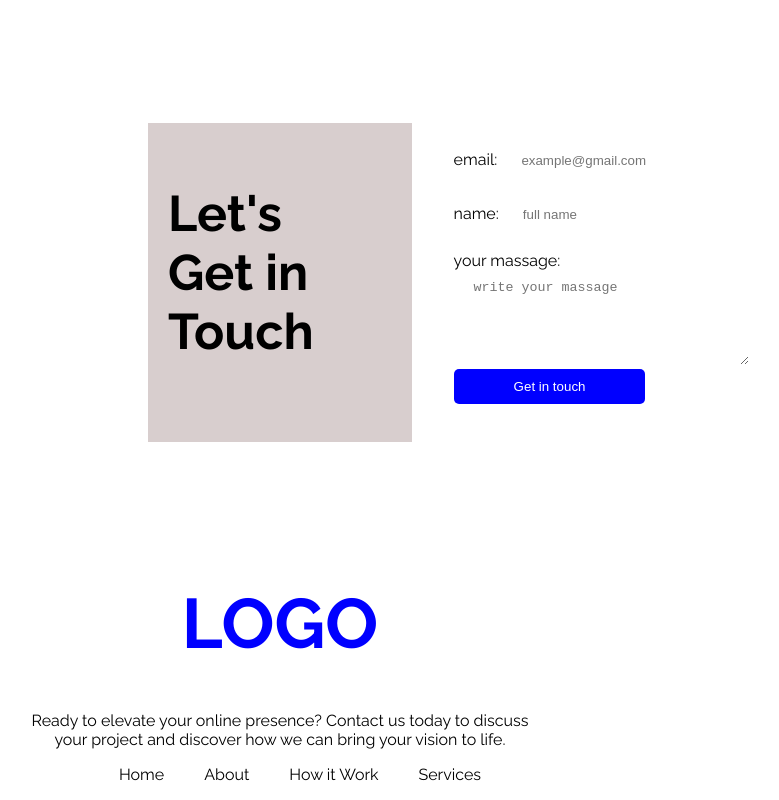
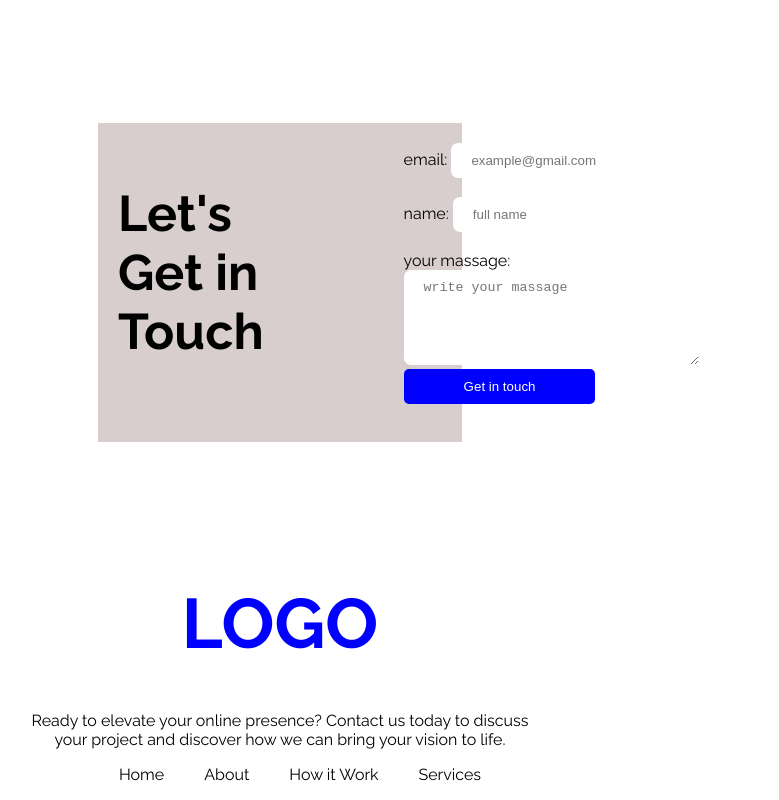
Before and after one commit to lima-akter-p/my-new-webpage-repo, a plain HTML site: page index.html in a window 1280 px wide. Shown: the part 2260-3060 px from the top of the page, without its empty margins (360-1139 px from the left). Drawn offline with Linux system fonts and the light colour scheme.

Commit message:
added another reaper part

```diff
--- a/styles/color.css
+++ b/styles/color.css
@@ -146,7 +146,7 @@ button:hover{
 .sec-four{
   display: flex;
   gap: 100px;
-  margin:140px 500px;
+  margin:140px 450px;
   background-color:rgb(216, 206, 206);
 }
 
```
